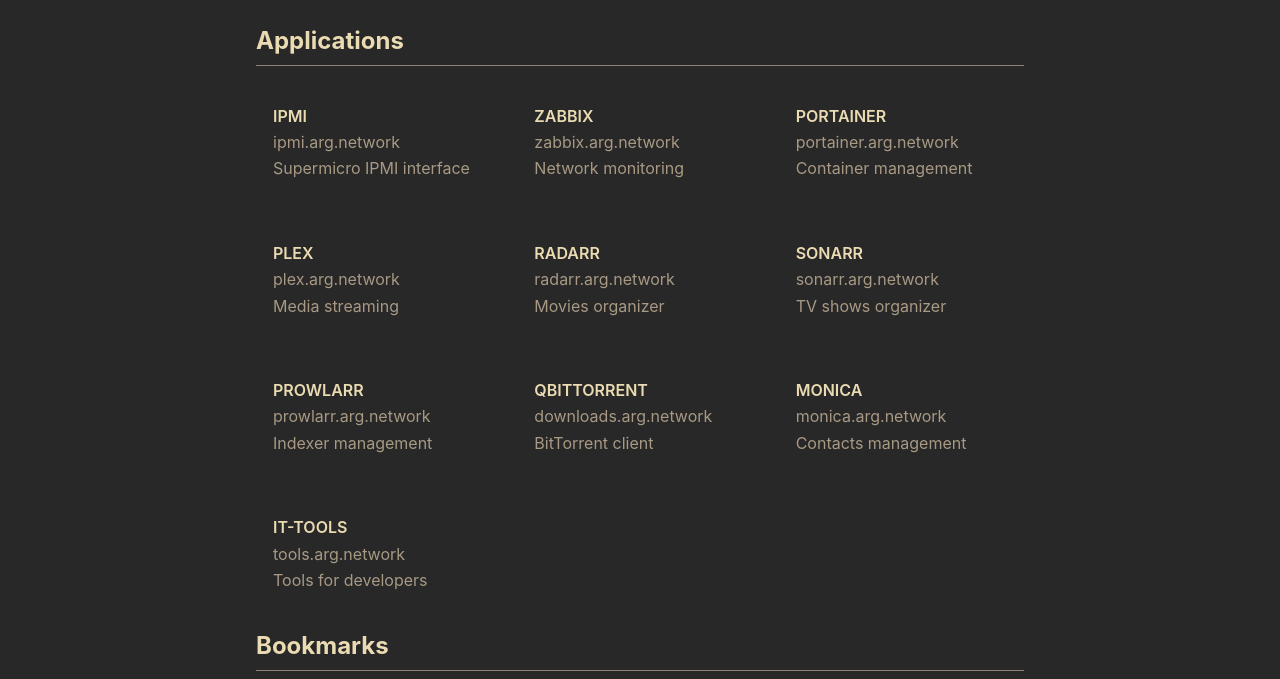
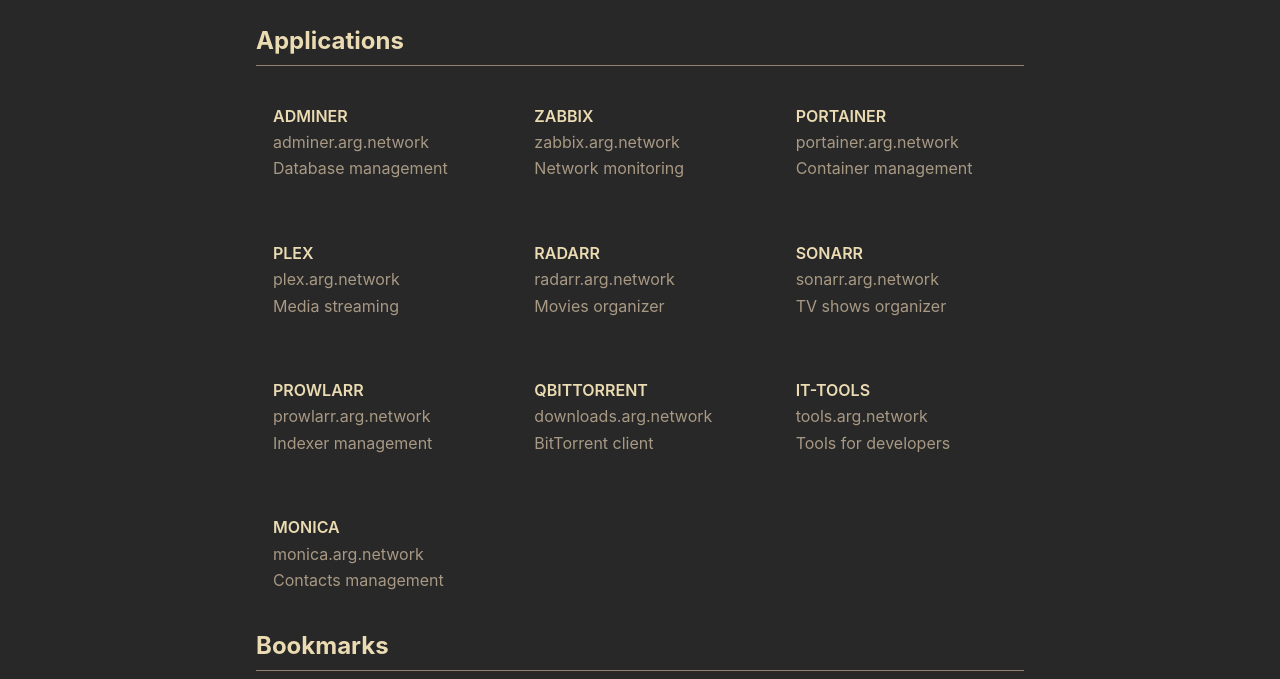
Before and after one commit to arg/dotfiles, a Jekyll site: the page built from docs/index.html, in a window 1280 px wide. Shown: the part 651-1330 px from the top of the page. Built offline with Jekyll 4.4.1, drawn with Linux system fonts in a browser that asks for light colours.

Commit message:
Applications update

```diff
--- a/docs/_data/applications.yml
+++ b/docs/_data/applications.yml
@@ -1,59 +1,49 @@
-- name: 'IPMI'
-  description: 'Supermicro IPMI interface'
-  url: 'https://ipmi.arg.network'
-  hostname: 'ipmi.arg.network'
-  location: 'Sirius'
+- name: 'Adminer'
+  description: 'Database management'
+  url: 'https://adminer.arg.network'
+  hostname: 'adminer.arg.network'
 
 - name: 'Zabbix'
   description: 'Network monitoring'
   url: 'https://zabbix.arg.network'
   hostname: 'zabbix.arg.network'
-  location: 'Polaris'
 
 - name: 'Portainer'
   description: 'Container management'
   url: 'https://portainer.arg.network'
   hostname: 'portainer.arg.network'
-  location: 'Polaris'
 
 - name: 'Plex'
   description: 'Media streaming'
   url: 'https://plex.arg.network'
   hostname: 'plex.arg.network'
-  location: 'Polaris'
 
 - name: 'Radarr'
   description: 'Movies organizer'
   url: 'https://radarr.arg.network'
   hostname: 'radarr.arg.network'
-  location: 'Polaris'
 
 - name: 'Sonarr'
   description: 'TV shows organizer'
   url: 'https://sonarr.arg.network'
   hostname: 'sonarr.arg.network'
-  location: 'Polaris'
 
 - name: 'Prowlarr'
   description: 'Indexer management'
   url: 'https://prowlarr.arg.network'
   hostname: 'prowlarr.arg.network'
-  location: 'Polaris'
 
 - name: 'qBittorrent'
   description: 'BitTorrent client'
   url: 'https://downloads.arg.network'
   hostname: 'downloads.arg.network'
-  location: 'Polaris'
+
+- name: 'IT-Tools'
+  description: 'Tools for developers'
+  url: 'https://tools.arg.network'
+  hostname: 'tools.arg.network'
 
 - name: 'Monica'
   description: 'Contacts management'
   url: 'https://monica.arg.network'
   hostname: 'monica.arg.network'
-  location: 'Polaris'
-
-- name: 'IT-Tools'
-  description: 'Tools for developers'
-  url: 'https://tools.arg.network'
-  hostname: 'tools.arg.network'
-  location: 'Polaris'
```
